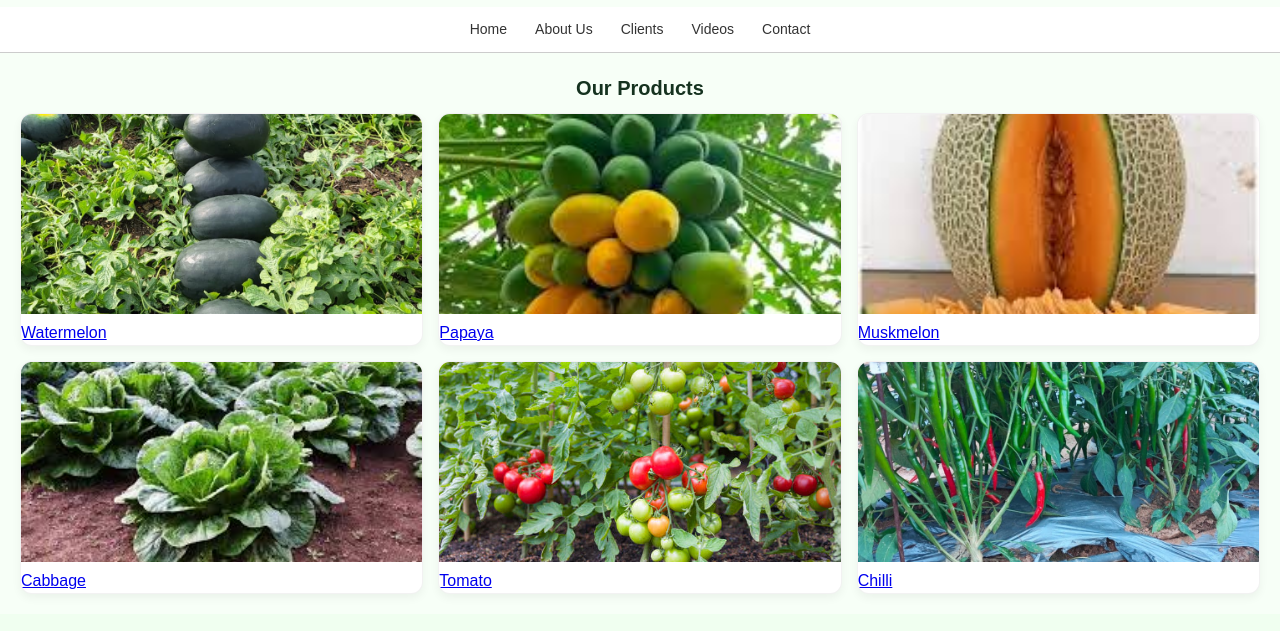
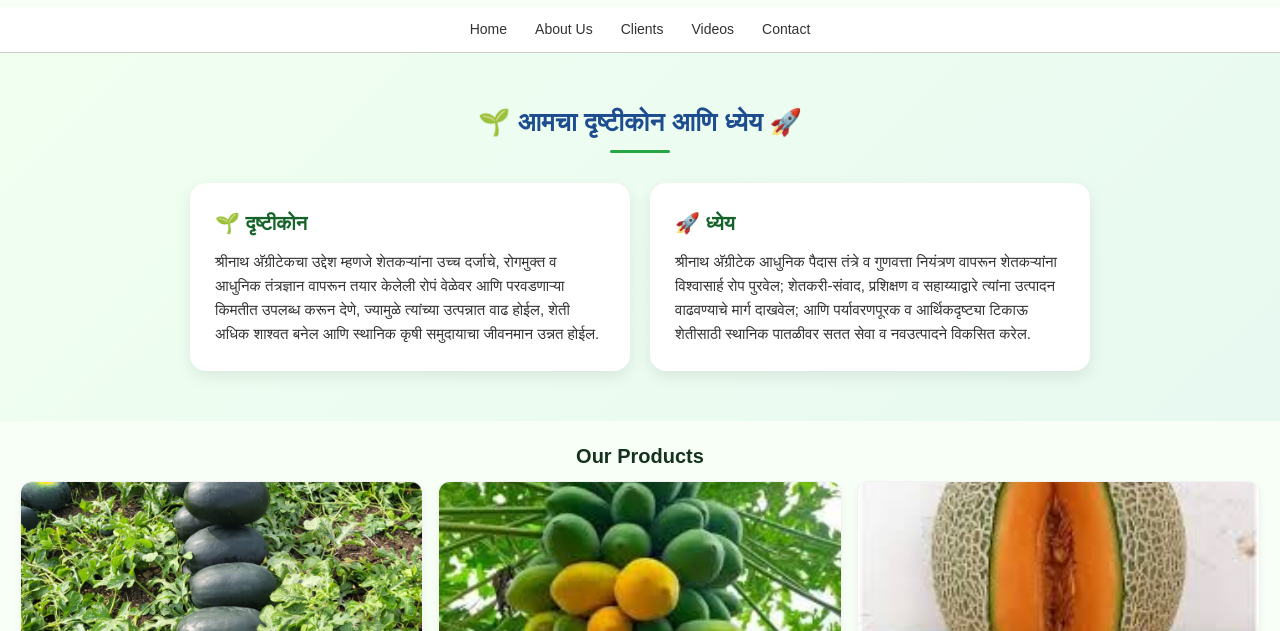
Before and after one commit to SrinathAgritech2024/ShrinathAgritech13, a plain HTML site: page index.html in a window 1280 px wide. Shown: the part 151-782 px from the top of the page. Drawn offline with nearby package versions, Linux system fonts and the light colour scheme.

Commit message:
Update index.html

```diff
--- a/index.html
+++ b/index.html
@@ -49,6 +49,105 @@
     <a href="video.html">Videos</a>
     <a href="contact.html">Contact</a>
   </div>
+
+
+
+<section class="vision-mission">
+  <div class="container">
+    <h2 class="section-heading">🌱 आमचा दृष्टीकोन आणि ध्येय 🚀</h2>
+    <div class="cards">
+
+      <!-- Vision -->
+      <div class="card vision">
+        <h3>🌱 दृष्टीकोन</h3>
+        <p>
+          श्रीनाथ अ‍ॅग्रीटेकचा उद्देश म्हणजे शेतकऱ्यांना उच्च दर्जाचे, रोगमुक्त व आधुनिक तंत्रज्ञान वापरून तयार केलेली रोपं वेळेवर आणि परवडणाऱ्या किमतीत उपलब्ध करून देणे, ज्यामुळे त्यांच्या उत्पन्नात वाढ होईल, शेती अधिक शाश्वत बनेल आणि स्थानिक कृषी समुदायाचा जीवनमान उन्नत होईल.
+        </p>
+      </div>
+
+      <!-- Mission -->
+      <div class="card mission">
+        <h3>🚀 ध्येय</h3>
+        <p>
+          श्रीनाथ अ‍ॅग्रीटेक आधुनिक पैदास तंत्रे व गुणवत्ता नियंत्रण वापरून शेतकऱ्यांना विश्वासार्ह रोप पुरवेल; शेतकरी-संवाद, प्रशिक्षण व सहाय्याद्वारे त्यांना उत्पादन वाढवण्याचे मार्ग दाखवेल; आणि पर्यावरणपूरक व आर्थिकदृष्ट्या टिकाऊ शेतीसाठी स्थानिक पातळीवर सतत सेवा व नवउत्पादने विकसित करेल.
+        </p>
+      </div>
+
+    </div>
+  </div>
+</section>
+
+<style>
+/* Vision & Mission Section */
+.vision-mission {
+  padding: 50px 20px;
+  background: linear-gradient(135deg, #f0fff0, #e8f9f1);
+  text-align: center;
+}
+
+.vision-mission .section-heading {
+  font-size: 26px;
+  font-weight: bold;
+  color: #1e4d8f;
+  margin-bottom: 30px;
+  position: relative;
+  display: inline-block;
+}
+
+.vision-mission .section-heading::after {
+  content: "";
+  display: block;
+  margin: 8px auto 0;
+  width: 60px;
+  height: 3px;
+  background: #28a745;
+  border-radius: 2px;
+}
+
+.vision-mission .cards {
+  display: grid;
+  grid-template-columns: 1fr;
+  gap: 20px;
+  max-width: 900px;
+  margin: auto;
+}
+
+.vision-mission .card {
+  background: #fff;
+  border-radius: 16px;
+  padding: 25px;
+  box-shadow: 0 6px 16px rgba(0,0,0,0.08);
+  text-align: left;
+  transition: transform 0.3s ease, box-shadow 0.3s ease;
+}
+
+.vision-mission .card:hover {
+  transform: translateY(-5px);
+  box-shadow: 0 10px 24px rgba(0,0,0,0.12);
+}
+
+.vision-mission .card h3 {
+  font-size: 20px;
+  margin-bottom: 12px;
+  color: #15632a;
+}
+
+.vision-mission .card p {
+  font-size: 15px;
+  color: #333;
+  line-height: 1.6;
+}
+
+/* Responsive */
+@media (min-width: 768px) {
+  .vision-mission .cards {
+    grid-template-columns: repeat(2, 1fr);
+  }
+}
+</style>
+
+
+
 
   <!-- Products Section -->
   <section id="products" class="products">
@@ -150,7 +249,7 @@
       <a href="https://www.facebook.com/share/16yBsVEDt1/" target="_blank"><i class="fab fa-facebook-f"></i></a>
       <a href="https://www.youtube.com/@yourchannel" target="_blank"><i class="fab fa-youtube"></i></a>
       <a href="https://www.instagram.com/shrinath_agritech_2210/" target="_blank"><i class="fab fa-instagram"></i></a>
-       <a href="https://wa.me/919604983818?text=🌱 Welcome to Shrinath Agritech!
+      <a href="https://wa.me/919604983818?text=🌱 Welcome to Shrinath Agritech!
 👉 दर्जेदार भाजीपाला रोपे आणि विश्वासार्ह सेवा – आता फक्त एका क्लिकवर." target="_blank">
         <i class="fab fa-whatsapp"></i>
       </a>
```
